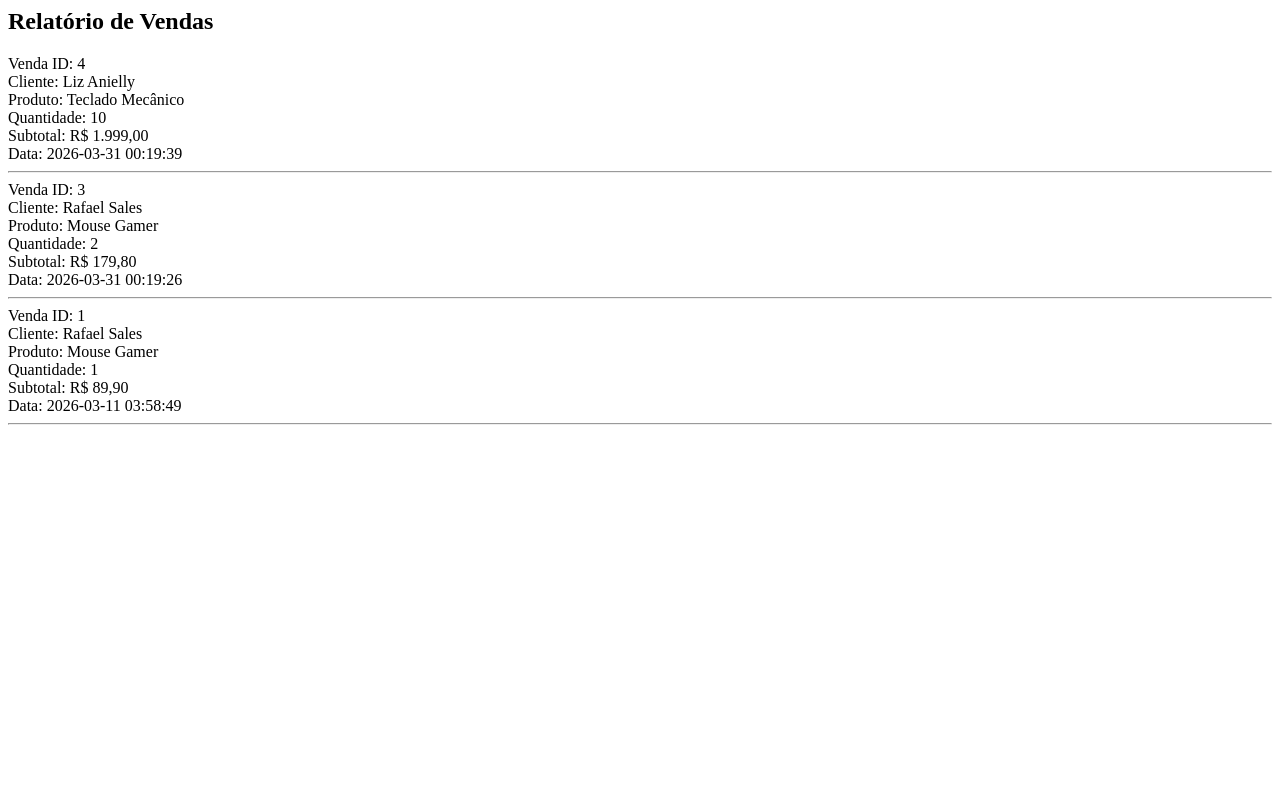
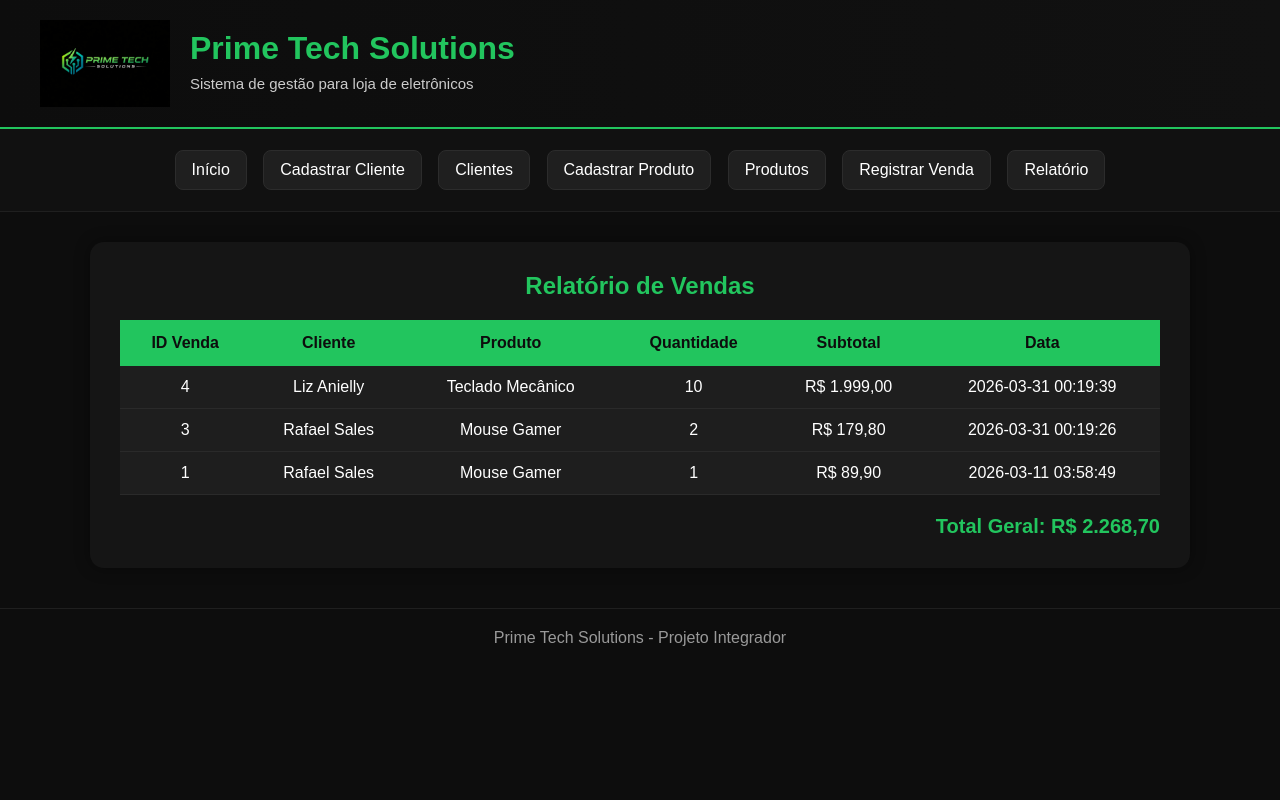
Before and after one commit to RNobiloS/loja-eletronicos, a PHP site: page /loja-eletronicos/pages/relatorio_vendas.php in a window 1280 px wide. Run offline with PHP 8.4, Linux system fonts and the light colour scheme; data comes from the database, SQL or seed files in the repository.

Commit message:
versão 2

```diff
--- a/css/style.css
+++ b/css/style.css
@@ -0,0 +1,215 @@
+* {
+    margin: 0;
+    padding: 0;
+    box-sizing: border-box;
+}
+
+body {
+    font-family: Arial, sans-serif;
+    background-color: #0d0d0d;
+    color: #ffffff;
+}
+
+.topo {
+    background: linear-gradient(90deg, #0d0d0d, #111111);
+    border-bottom: 2px solid #22c55e;
+    padding: 20px 40px;
+}
+
+.topo-conteudo {
+    max-width: 1200px;
+    margin: 0 auto;
+    display: flex;
+    align-items: center;
+    gap: 20px;
+}
+
+.logo {
+    width: 130px;
+    max-width: 100%;
+}
+
+.titulo-empresa h1 {
+    color: #22c55e;
+    font-size: 32px;
+    margin-bottom: 5px;
+}
+
+.titulo-empresa p {
+    color: #cccccc;
+    font-size: 15px;
+}
+
+.menu {
+    background-color: #111111;
+    border-bottom: 1px solid #1f1f1f;
+    padding: 15px 20px;
+    text-align: center;
+}
+
+.menu a {
+    display: inline-block;
+    margin: 6px;
+    padding: 10px 16px;
+    background-color: #1f1f1f;
+    color: #ffffff;
+    text-decoration: none;
+    border-radius: 8px;
+    transition: 0.3s;
+    border: 1px solid #2c2c2c;
+}
+
+.menu a:hover {
+    background-color: #22c55e;
+    color: #0d0d0d;
+    border-color: #22c55e;
+}
+
+.container {
+    width: 90%;
+    max-width: 1100px;
+    margin: 30px auto;
+    background-color: #151515;
+    padding: 30px;
+    border-radius: 14px;
+    box-shadow: 0 0 15px rgba(0, 0, 0, 0.4);
+}
+
+h1, h2 {
+    color: #22c55e;
+    margin-bottom: 20px;
+    text-align: center;
+}
+
+p {
+    line-height: 1.6;
+    color: #dddddd;
+}
+
+.cards-home {
+    display: grid;
+    grid-template-columns: repeat(auto-fit, minmax(220px, 1fr));
+    gap: 20px;
+    margin-top: 30px;
+}
+
+.card-home {
+    background-color: #1d1d1d;
+    border: 1px solid #2e2e2e;
+    border-radius: 12px;
+    padding: 20px;
+    text-align: center;
+    transition: 0.3s;
+}
+
+.card-home:hover {
+    transform: translateY(-4px);
+    border-color: #22c55e;
+}
+
+.card-home h3 {
+    color: #22c55e;
+    margin-bottom: 10px;
+}
+
+.card-home p {
+    font-size: 14px;
+    color: #cccccc;
+}
+
+form {
+    display: flex;
+    flex-direction: column;
+}
+
+label {
+    font-weight: bold;
+    margin-bottom: 5px;
+}
+
+input, select, textarea {
+    width: 100%;
+    padding: 12px;
+    margin-bottom: 15px;
+    border-radius: 8px;
+    border: 1px solid #333;
+    background-color: #222;
+    color: #fff;
+}
+
+button {
+    background-color: #22c55e;
+    color: #0d0d0d;
+    border: none;
+    padding: 12px 18px;
+    border-radius: 8px;
+    cursor: pointer;
+    font-weight: bold;
+}
+
+button:hover {
+    background-color: #16a34a;
+}
+
+.link-botao {
+    display: inline-block;
+    margin-bottom: 20px;
+    background-color: #22c55e;
+    color: #0d0d0d;
+    text-decoration: none;
+    padding: 10px 14px;
+    border-radius: 8px;
+    font-weight: bold;
+}
+
+.link-botao:hover {
+    background-color: #16a34a;
+}
+
+table {
+    width: 100%;
+    border-collapse: collapse;
+    margin-top: 20px;
+}
+
+th {
+    background-color: #22c55e;
+    color: #0d0d0d;
+    padding: 14px;
+}
+
+td {
+    background-color: #1e1e1e;
+    padding: 12px;
+    text-align: center;
+    border-bottom: 1px solid #2a2a2a;
+}
+
+tr:hover td {
+    background-color: #252525;
+}
+
+.mensagem {
+    margin-bottom: 20px;
+    padding: 12px;
+    border-radius: 8px;
+    background-color: #1f1f1f;
+    border-left: 5px solid #22c55e;
+    color: #ffffff;
+}
+
+.total {
+    margin-top: 20px;
+    text-align: right;
+    font-size: 20px;
+    color: #22c55e;
+    font-weight: bold;
+}
+
+.rodape {
+    margin-top: 40px;
+    text-align: center;
+    padding: 20px;
+    color: #999;
+    border-top: 1px solid #1f1f1f;
+}
--- a/includes/footer.php
+++ b/includes/footer.php
@@ -0,0 +1,5 @@
+<div class="rodape">
+    Prime Tech Solutions - Projeto Integrador
+</div>
+</body>
+</html>
--- a/includes/header.php
+++ b/includes/header.php
@@ -0,0 +1,20 @@
+<!DOCTYPE html>
+<html lang="pt-br">
+<head>
+    <meta charset="UTF-8">
+    <meta name="viewport" content="width=device-width, initial-scale=1.0">
+    <title>Prime Tech Solutions</title>
+    <link rel="stylesheet" href="/loja-eletronicos/css/style.css">
+</head>
+<body>
+
+<div class="topo">
+    <div class="topo-conteudo">
+        <img src="/loja-eletronicos/assets/logo.jpeg" alt="Logo Prime Tech Solutions" class="logo">
+
+        <div class="titulo-empresa">
+            <h1>Prime Tech Solutions</h1>
+            <p>Sistema de gestão para loja de eletrônicos</p>
+        </div>
+    </div>
+</div>
--- /dev/null
+++ b/includes/menu.php
@@ -0,0 +1,9 @@
+<div class="menu">
+    <a href="http://localhost/loja-eletronicos/index.php">Início</a>
+    <a href="http://localhost/loja-eletronicos/pages/cadastrar_cliente.php">Cadastrar Cliente</a>
+    <a href="http://localhost/loja-eletronicos/pages/listar_clientes.php">Clientes</a>
+    <a href="http://localhost/loja-eletronicos/pages/cadastrar_produto.php">Cadastrar Produto</a>
+    <a href="http://localhost/loja-eletronicos/pages/listar_produtos.php">Produtos</a>
+    <a href="http://localhost/loja-eletronicos/pages/registrar_venda.php">Registrar Venda</a>
+    <a href="http://localhost/loja-eletronicos/pages/relatorio_vendas.php">Relatório</a>
+</div>
--- a/pages/relatorio_vendas.php
+++ b/pages/relatorio_vendas.php
@@ -3,6 +3,8 @@ error_reporting(E_ALL);
 ini_set('display_errors', 1);
 
 include("../conexao.php");
+include("../includes/header.php");
+include("../includes/menu.php");
 
 $sql = "
 SELECT
@@ -26,22 +28,41 @@ if (!$resultado) {
 }
 ?>
 
-<h2>Relatório de Vendas</h2>
+<div class="container">
+    <h2>Relatório de Vendas</h2>
 
-<?php
-if (mysqli_num_rows($resultado) > 0) {
+    <?php $total_geral = 0; ?>
 
-    while ($venda = mysqli_fetch_assoc($resultado)) {
-        echo "Venda ID: " . $venda["id_venda"] . "<br>";
-        echo "Cliente: " . $venda["cliente"] . "<br>";
-        echo "Produto: " . $venda["produto"] . "<br>";
-        echo "Quantidade: " . $venda["quantidade"] . "<br>";
-        echo "Subtotal: R$ " . number_format($venda["subtotal"], 2, ",", ".") . "<br>";
-        echo "Data: " . $venda["data_venda"] . "<br>";
-        echo "<hr>";
-    }
+    <?php if (mysqli_num_rows($resultado) > 0) { ?>
+        <table>
+            <tr>
+                <th>ID Venda</th>
+                <th>Cliente</th>
+                <th>Produto</th>
+                <th>Quantidade</th>
+                <th>Subtotal</th>
+                <th>Data</th>
+            </tr>
 
-} else {
-    echo "Nenhuma venda registrada.";
-}
-?>
+            <?php while ($venda = mysqli_fetch_assoc($resultado)) { ?>
+                <?php $total_geral += $venda["subtotal"]; ?>
+                <tr>
+                    <td><?php echo $venda["id_venda"]; ?></td>
+                    <td><?php echo $venda["cliente"]; ?></td>
+                    <td><?php echo $venda["produto"]; ?></td>
+                    <td><?php echo $venda["quantidade"]; ?></td>
+                    <td>R$ <?php echo number_format($venda["subtotal"], 2, ",", "."); ?></td>
+                    <td><?php echo $venda["data_venda"]; ?></td>
+                </tr>
+            <?php } ?>
+        </table>
+
+        <div class="total">
+            Total Geral: R$ <?php echo number_format($total_geral, 2, ",", "."); ?>
+        </div>
+    <?php } else { ?>
+        <p>Nenhuma venda registrada.</p>
+    <?php } ?>
+</div>
+
+<?php include("../includes/footer.php"); ?>
--- a/teste_conexao.php
+++ /dev/null
@@ -1,5 +0,0 @@
-<?php
-include("conexao.php");
-
-echo "Conectado com sucesso!";
-?>
```
Also changed, not shown: index.php (+35 -0 lines), pages/cadastrar_cliente.php (+48 -0 lines), pages/cadastrar_produto.php (+52 -0 lines), pages/listar_clientes.php (+27 -19 lines), pages/listar_produtos.php (+27 -19 lines), pages/registrar_venda.php (+145 -56 lines), assets/logo.jpeg (added), js/script.js (deleted).
